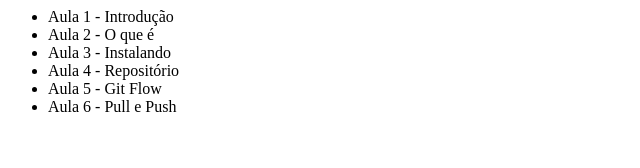
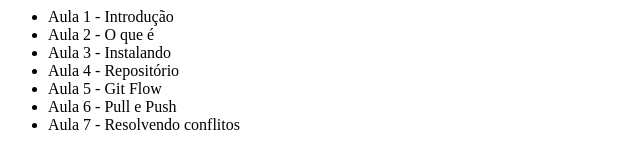
Before and after one commit to JefersonEugenio/aulas-git, a plain HTML site: page index.html in a window 1280 px wide. Shown: the whole page, without its empty margins (0-640 px from the left). Drawn offline with Linux system fonts and the light colour scheme.

Commit message:
Adicionado aula 7 de resolvendo conflitos

```diff
--- a/index.html
+++ b/index.html
@@ -11,6 +11,7 @@
 			<li> Aula 4 - Repositório</li>
 			<li> Aula 5 - Git Flow</li>
 			<li> Aula 6 - Pull e Push</li>
+			<li> Aula 7 - Resolvendo conflitos</li>
 		</ul>
 	</body>
 </html>
```
